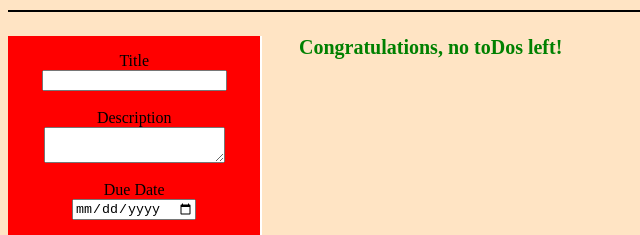
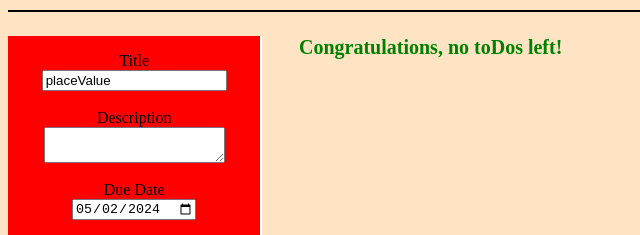
Before and after one commit to SergioNR/TOP-todoList, a website built with webpack: page dist/index.html in a window 1280 px wide. Shown: the part 138-373 px from the top of the page, 0-640 px from the left. Built offline with nearby package versions, Linux system fonts and the light colour scheme.

Commit message:
ADD required + placeholder and default values on input fields

```diff
--- a/dist/index.html
+++ b/dist/index.html
@@ -27,7 +27,7 @@
         <form action="" class="newTodoForm" id="newTodoForm">
 
           <label for="newTodoTitle">Title</label>
-          <input type="text" name="newTodoTitle" id="newTodoTitle">
+          <input type="text" name="newTodoTitle" id="newTodoTitle" required placeholder="input please" value="placeValue">
 
           <br>
 
@@ -36,7 +36,7 @@
           <br>
 
           <label for="newTodoDueDate">Due Date</label>
-          <input type="date" name="newTodoDueDate" id="newTodoDueDate">
+          <input type="date" name="newTodoDueDate" id="newTodoDueDate" required placeholder="input please" value="2024-05-02">
 
           <br>
           <div class="newTodoItemPriorities">
```
